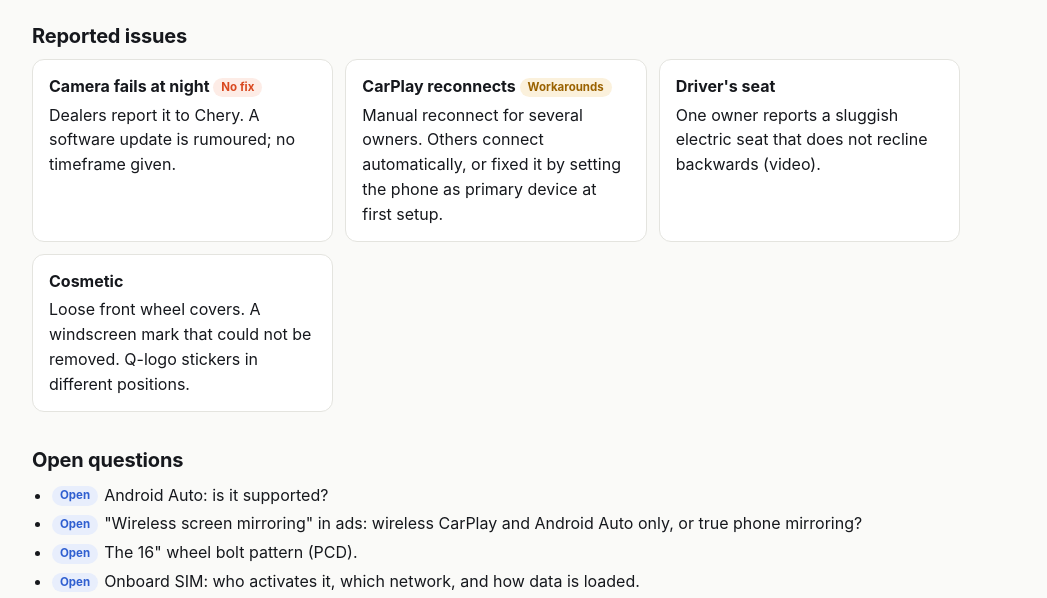
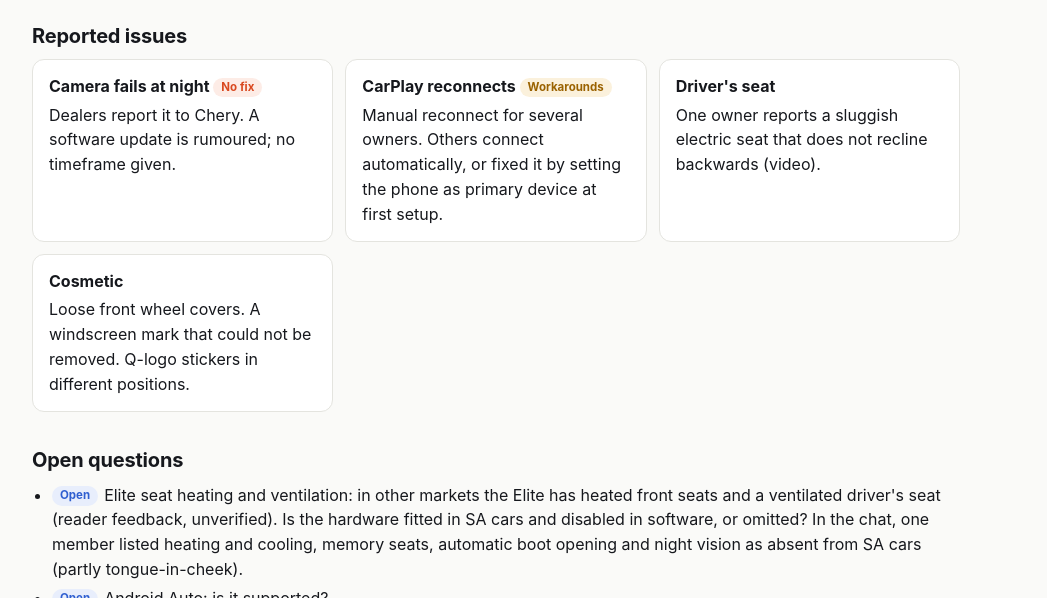
Before and after one commit to rynoboshoffza/car-info, a plain HTML site: page docs/known-issues.html in a window 1280 px wide. Shown: the part 189-787 px from the top of the page, without its empty margins (144-1191 px from the left). Drawn offline with Linux system fonts and the light colour scheme.

Commit message:
Add Elite seat heating/ventilation open question

```diff
--- a/docs/known-issues.html
+++ b/docs/known-issues.html
@@ -23,6 +23,7 @@
 
   <h2>Open questions</h2>
   <ul class="clean">
+    <li><span class="tag open">Open</span>Elite seat heating and ventilation: in other markets the Elite has heated front seats and a ventilated driver's seat (reader feedback, unverified). Is the hardware fitted in SA cars and disabled in software, or omitted? In the chat, one member listed heating and cooling, memory seats, automatic boot opening and night vision as absent from SA cars (partly tongue-in-cheek).</li>
     <li><span class="tag open">Open</span>Android Auto: is it supported?</li>
     <li><span class="tag open">Open</span>"Wireless screen mirroring" in ads: wireless CarPlay and Android Auto only, or true phone mirroring?</li>
     <li><span class="tag open">Open</span>The 16" wheel bolt pattern (PCD).</li>
```
